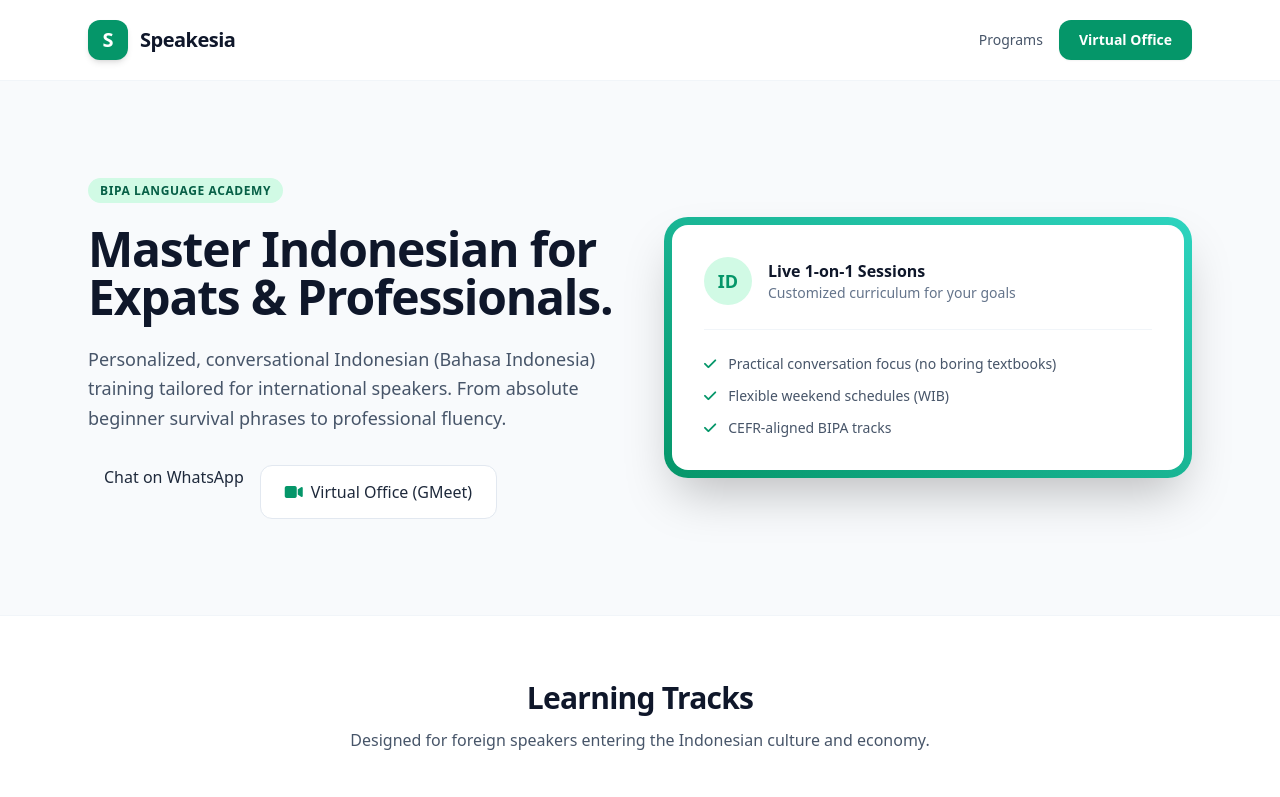
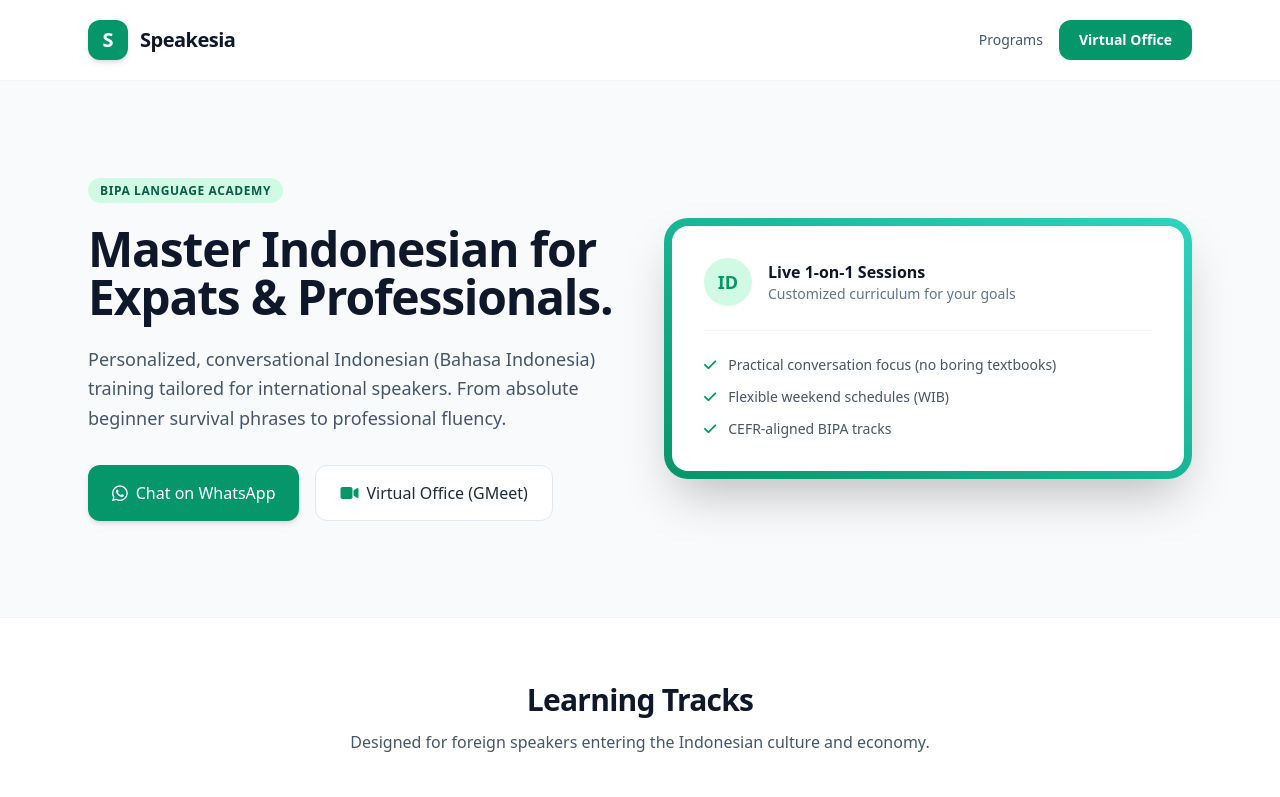
Before and after one commit to maximilliankenastarmidish/speakesia, a plain HTML site: page index.html in a window 1280 px wide. Shown: the top 797 px of the page. Drawn offline with nearby package versions, Linux system fonts and the light colour scheme.

Commit message:
Update index.html

```diff
--- a/index.html
+++ b/index.html
@@ -35,8 +35,9 @@
                 Personalized, conversational Indonesian (Bahasa Indonesia) training tailored for international speakers. From absolute beginner survival phrases to professional fluency.
             </p>
             <div class="flex flex-col sm:flex-row space-y-3 sm:space-y-0 sm:space-x-4 pt-2">
-                <!-- WhatsApp Link with your number -->
-               <a href="https://wa.me/62816521252?text=Hello%20Speakesia,%20I%20want%20to%20learn%20Indonesian!" target="_blank" class="..."></a>
+                <!-- WhatsApp Link Fully Restored -->
+                <a href="https://wa.me/62816521252?text=Hello%20Speakesia,%20I%20want%20to%20learn%20Indonesian!" target="_blank" class="bg-emerald-600 hover:bg-emerald-700 text-white font-medium px-6 py-3.5 rounded-xl text-center shadow-md flex items-center justify-center space-x-2 transition">
+                    <i class="fa-brands fa-whatsapp text-lg"></i>
                     <span>Chat on WhatsApp</span>
                 </a>
                 <!-- Virtual Office GMeet Link -->
```
